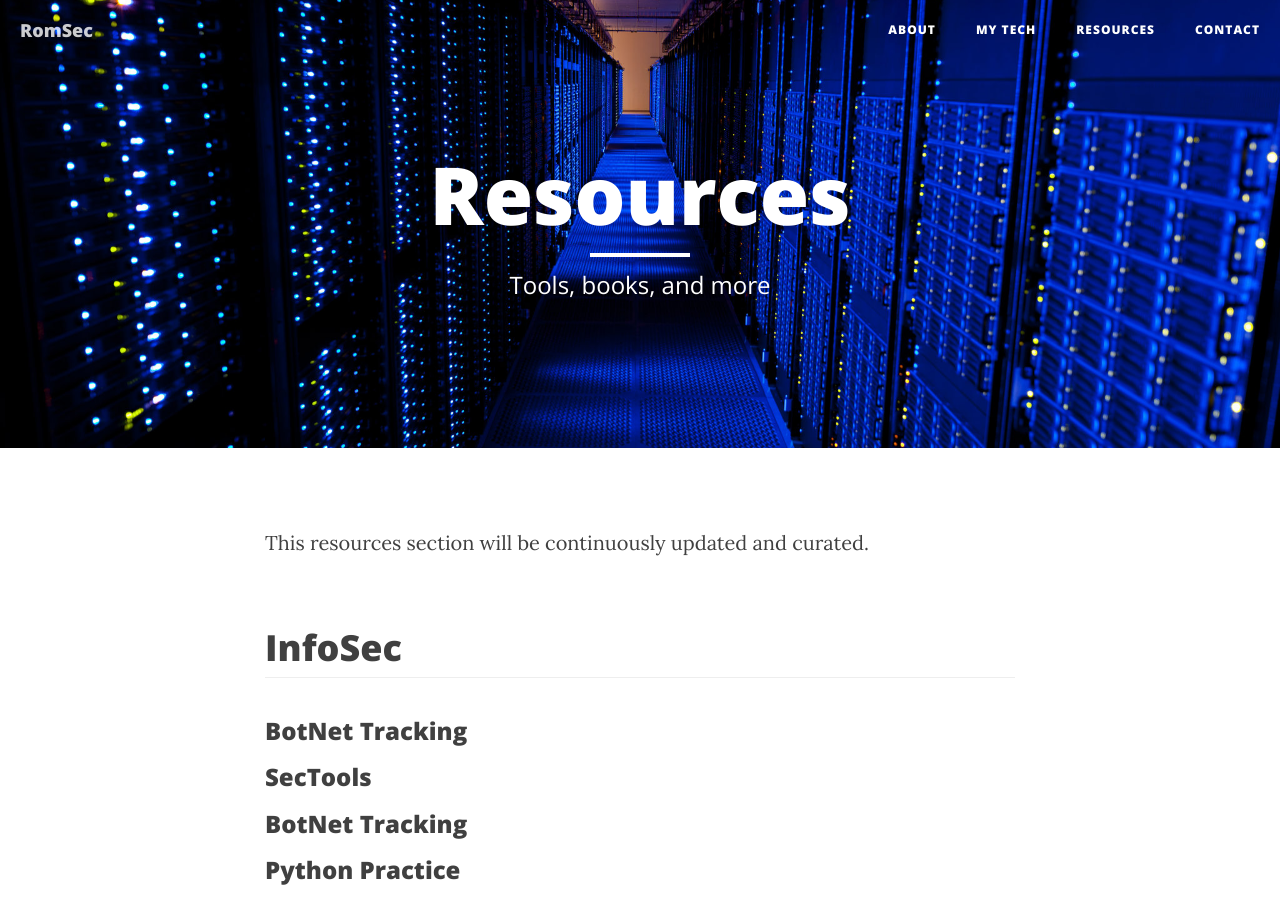
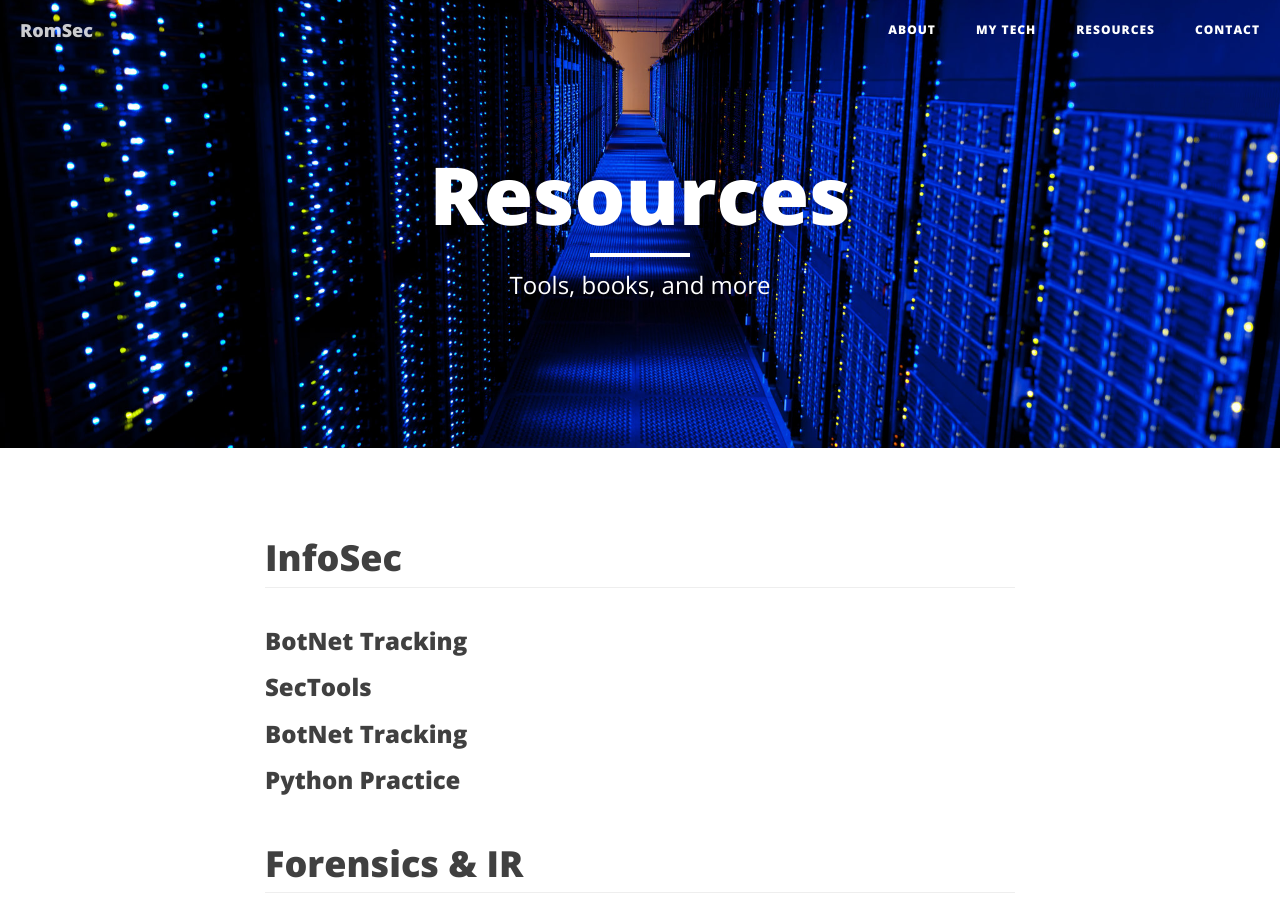
Before and after one commit to RomSec/RomSec.github.io, a Jekyll site: the page built from resources.html, in a window 1280 px wide and 900 px high. Built offline with Jekyll 4.4.1, drawn with Linux system fonts in a browser that asks for light colours; nearby versions of some CDN libraries.

Commit message:
Update resources.html

```diff
--- a/resources.html
+++ b/resources.html
@@ -4,7 +4,6 @@ title: "Resources"
 description: "Tools, books, and more"
 header-img: "img/resources-header.jpg"
 ---
-<p>This resources section will be continuously updated and curated.</p>
 <div class="row">
   <div class="col-lg-12">
       <h1 class="page-header">InfoSec</h1>
```
